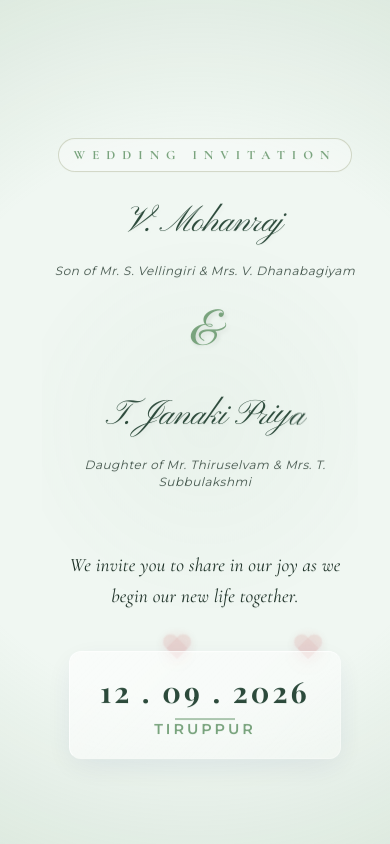
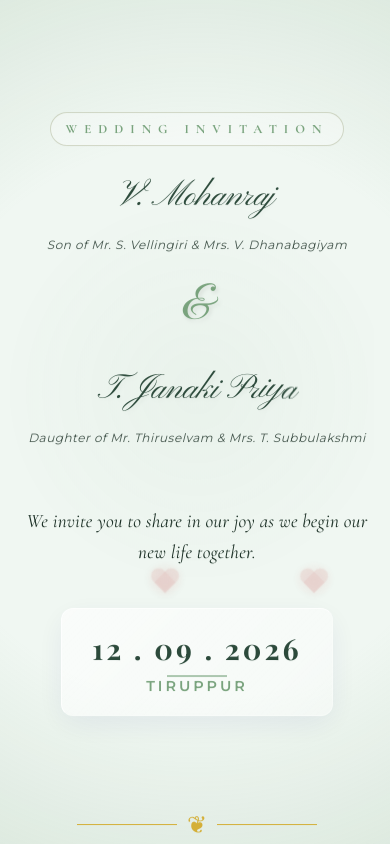
Before and after one commit to Mohanraj-VD/MJ, a React (Vite) app: page / in a window 390 px wide. Both pictures are taken after a click on the button "VIEW DETAILS". Shown: the top 844 px of the page. Built offline with nearby package versions, Linux system fonts and the light colour scheme; a web font is replaced by a local one.

Commit message:
Styling changes

```diff
--- a/src/App.css
+++ b/src/App.css
@@ -1,7 +1,10 @@
 #root {
   /*max-width: 1280px;*/
   margin: 0px 0px;
-  padding:2rem;
+  padding-right:1rem;
+  padding-bottom: 1rem;
+  padding-top: 0rem;
+  padding-left: 0rem;
   text-align: center;
 }
 
--- a/src/components/Cover.jsx
+++ b/src/components/Cover.jsx
@@ -257,14 +257,14 @@ function Cover({ onOpen }) {
                             letterSpacing: 3,
                             textTransform: "uppercase",
                             fontSize: "0.8rem",
-                            transition: "all 0.3s ease",
+                            transition: "all 0s ease",
                             background: "var(--bg-color)",
                             backdropFilter: "blur(5px)",
                             borderWidth: "1px",
                             "&:hover": {
                                 borderColor: "var(--primary-color)",
                                 backgroundColor: "#EBF4DD",
-                                transform: "translateY(-2px)",
+                                transform: "translateY(-1px)",
                                 boxShadow: "0 10px 20px rgba(44, 74, 59, 0.15)"
                             }
                         }}
@@ -274,7 +274,7 @@ function Cover({ onOpen }) {
                 </motion.div>
 
                 {/* Thin elegant bottom border */}
-                <Box sx={{ width: '40px', height: '2px', bgcolor: 'var(--secondary-color)', mx: 'auto', mt: 6 }} />
+                <Box sx={{ width: '40px', height: '2px', bgcolor: 'var(--secondary-color)', mx: 'auto', mt: 3 }} />
             </motion.div>
         </motion.div>
     );
--- a/src/index.css
+++ b/src/index.css
@@ -83,7 +83,7 @@ section {
 /* Hero Section - Enhanced Premium Studio Design */
 .hero {
   background: transparent;
-  padding: 80px 20px;
+  padding: 20px 20px;
   min-height: 90vh;
   display: flex;
   flex-direction: column;
@@ -282,10 +282,16 @@ section {
 .hero::before {
   content: '';
   position: absolute;
-  top: 0; left: 0; right: 0; bottom: 0;
-  background: radial-gradient(circle at center, rgba(121, 163, 125, 0.05) 0%, transparent 50%);
+  inset: 0; /* shorthand for top/left/right/bottom */
+  background: radial-gradient(
+          circle at center,
+          rgba(121, 163, 125, 0.05) 0%,
+          transparent 50%
+  );
   z-index: 0;
+  pointer-events: none; /* prevents blocking interactions */
 }
+
 
 /* Responsive updates for cover and hero */
 @media (max-width: 768px) {
```
